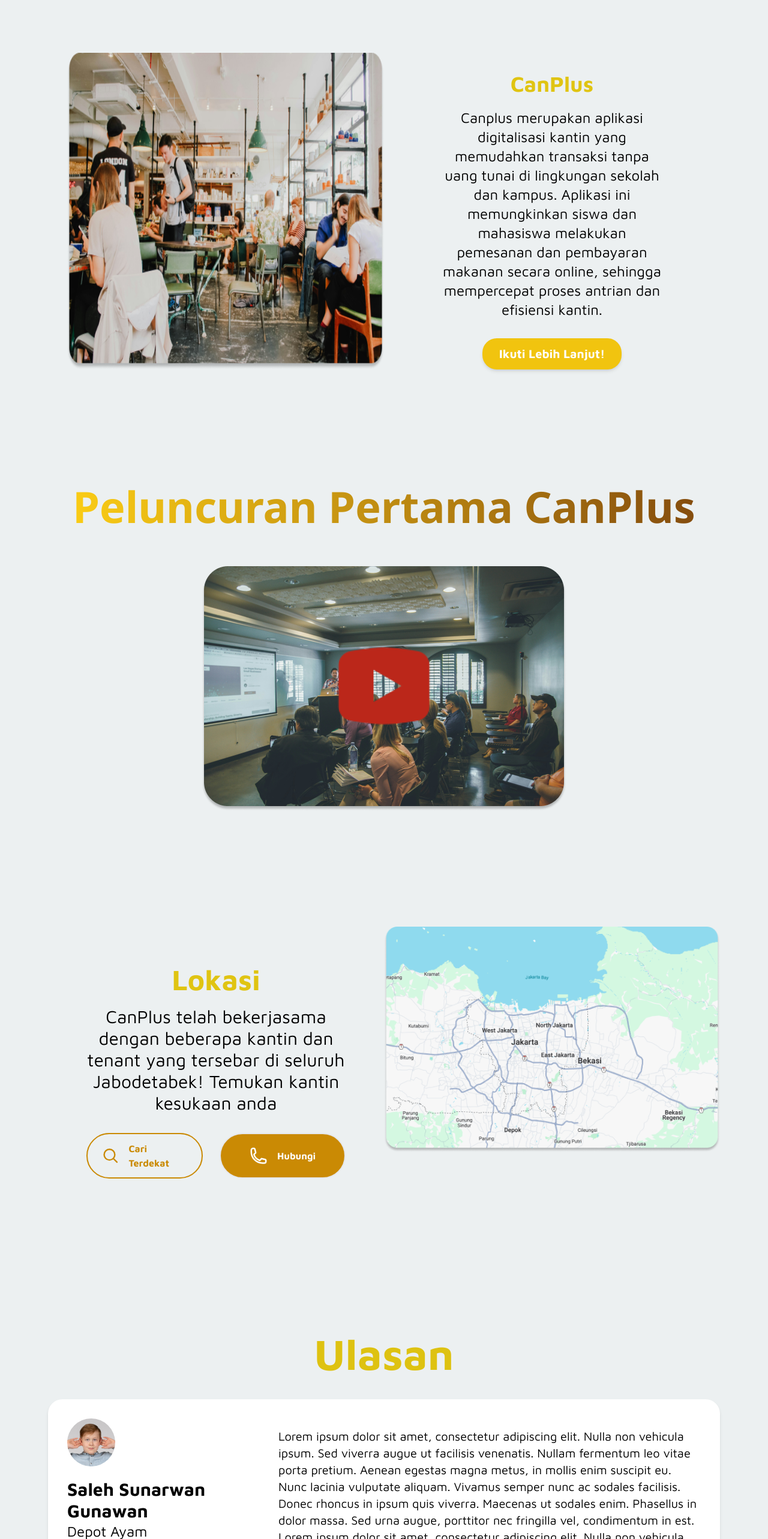
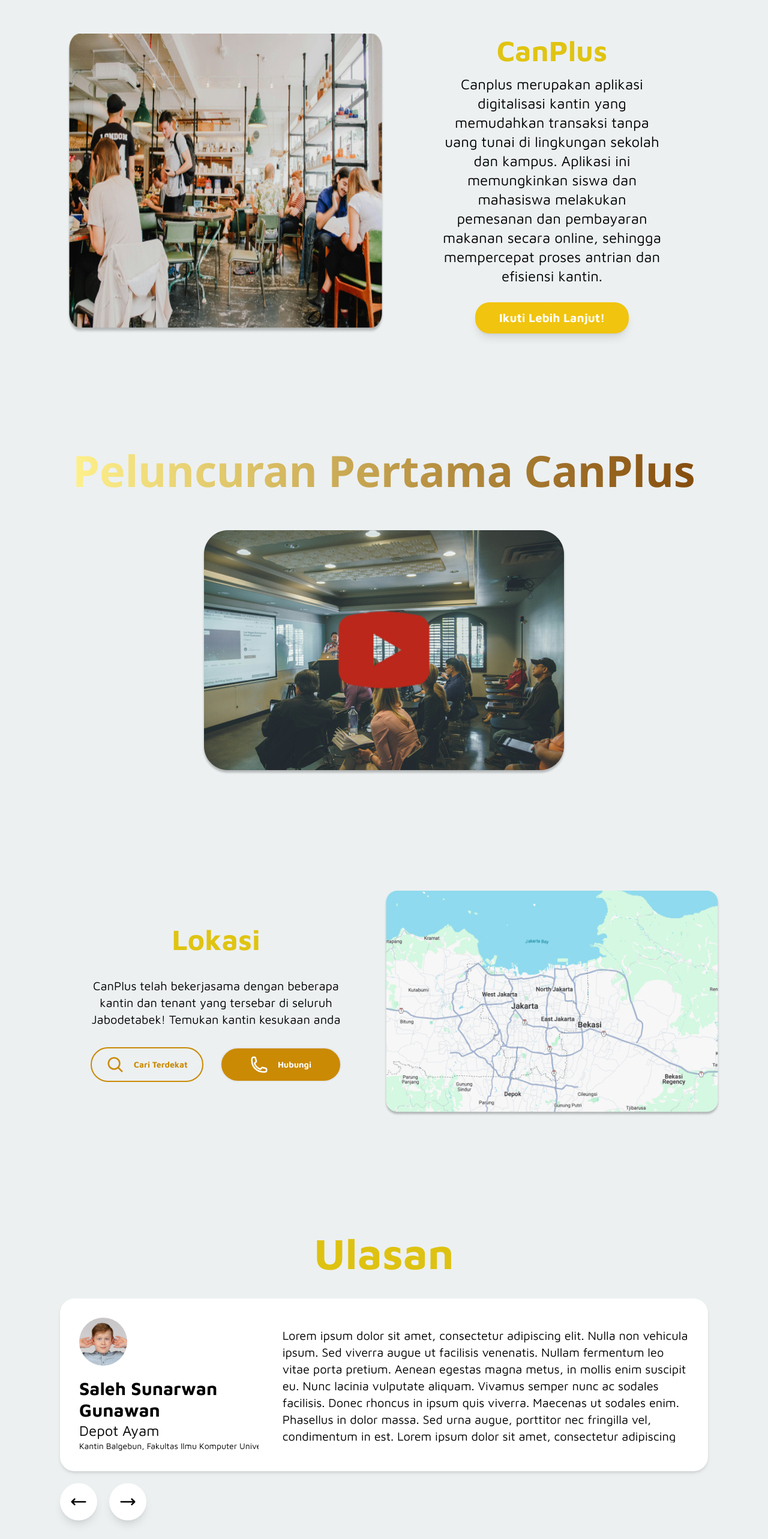
Before and after one commit to DaoistXuandu/can-plus, a Next.js app: page / in a window 1280 px wide. Shown: the part 140-2706 px from the top of the page at 60% size. Built offline with nearby package versions, Linux system fonts and the light colour scheme.

Commit message:
Major: Fixing md and sm responsiveness

```diff
--- a/src/app/components/dashboard/faq.tsx
+++ b/src/app/components/dashboard/faq.tsx
@@ -15,8 +15,8 @@
     }
 
     return (
-        <div className={`${maven_pro.className}`}>
-            <h1 style={{ color: "#DEC211" }} className="font-bold text-7xl">{faq_title}</h1>
+        <div className={`${maven_pro.className} pl-5 pr-5`}>
+            <h1 style={{ color: "#DEC211" }} className="font-bold text-5xl md:text-7xl">{faq_title}</h1>
             <div className="flex flex-col w-full mt-8 space-y-5">
                 {
                     faq_issue.map((issue, index) => (
--- a/src/app/components/dashboard/intro.tsx
+++ b/src/app/components/dashboard/intro.tsx
@@ -3,15 +3,17 @@
 
 export default function Intro() {
     return (
-        <div className={`w-full h-fit flex flex-row mt-24 ${maven_pro.className}`}>
-            <div className="w-6/12 pl-8 flex justify-center">
+        <div className={`w-full h-fit flex flex-row mt-24 md:mt-16 ${maven_pro.className}`}>
+            <div className="hidden lg:flex lg:w-6/12 lg:pl-8 justify-center">
                 <img src="./image/dashboard_1.png" className="rounded-xl" alt="" />
             </div>
-            <div className="w-6/12 text-center items-center flex flex-col mt-8">
-                <h1 style={{ color: "#E0C412" }} className="font-bold text-4xl">{intro_header}</h1>
-                <p className="pl-24 pr-24 text-2xl mt-5">{intro_body}</p>
-                <div style={{ backgroundColor: "#F1C40F" }} className="hover:scale-105 shadow-md cursor-pointer mt-8 pt-3 pb-3 pl-7 pr-7 rounded-3xl w-fit flex text-center font-bold text-white text-xl">{intro_button}</div>
-            </div>
-        </div>
+            <div className={`lg:w-6/12 text-center items-center flex flex-col mt-32 lg:mt-1 space-y-3 lg:space-y-4`} >
+                <h1 style={{ color: "#E0C412" }} className="font-bold text-6xl lg:text-5xl">{intro_header}</h1>
+                <p className="font-thin text-white md:text-black pl-5 pr-5 lg:pl-24 lg:pr-24 text-xl lg:text-2xl">{intro_body}</p>
+                <div className="w-full flex justify-center">
+                    <div style={{ backgroundColor: "#F1C40F" }} className="hover:scale-105 shadow-lg cursor-pointer pt-3 pb-3 pl-10 mt-10 md:mt-3 pr-10 rounded-3xl w-fit flex text-center font-bold text-white text-xl">{intro_button}</div>
+                </div>
+            </div >
+        </div >
     )
 }
--- a/src/app/components/dashboard/launching.tsx
+++ b/src/app/components/dashboard/launching.tsx
@@ -4,8 +4,8 @@
 export default function Launching() {
     return (
         <div className={`flex flex-col items-center mt-16 space-y-16 ${noto_sans.className}`}>
-            <h1 className="font-bold text-7xl w-fit h-fit bg-clip-text bg-gradient-to-r from-yellow-400 to-yellow-800 text-transparent">{launching_header}</h1>
-            <img src="./image/dashboard_2.png" alt="" />
+            <h1 className="font-bold text-4xl md:text-5xl lg:text-7xl text-center w-fit h-fit bg-clip-text bg-gradient-to-r from-yellow-200 to-yellow-500 md:to-yellow-800 text-transparent mt-40 md:mt-0">{launching_header}</h1>
+            <img src="./image/dashboard_2.png" className="pl-5 pr-5 md:pl-16 md:pr-16 lg:pl-0 lg:pr-0" alt="" />
         </div>
     )
 
--- a/src/app/components/dashboard/location.tsx
+++ b/src/app/components/dashboard/location.tsx
@@ -6,27 +6,37 @@
 
 export default function Location() {
     return (
-        <div className={`w-full flex flex-row ${maven_pro.className}`}>
-            <div className="w-1/2 flex flex-col items-center p-16">
-                <h1 style={{ color: "#E0C412" }} className="font-bold text-5xl">
+        <div className={`w-full flex md:flex-row space-x-10 lg:space-x-0 ${maven_pro.className}`}>
+            <div className="md:w-1/2 flex flex-col items-center justify-center">
+                <h1 style={{ color: "#E0C412" }} className="font-bold text-4xl lg:text-5xl">
                     {location_header}
                 </h1>
-                <p className="text-center text-3xl mt-5">
+
+                <a href={canPlus_location} className="md:hidden pl-5 pr-5 pt-10">
+                    <img src="./image/dashboard_3.png" alt="" />
+                </a>
+
+
+                <p className="text-center text-md md:text-xl pl-8 pr-8 lg:text-xl mt-10  lg:pl-16 lg:pr-16">
                     {location_body}
                 </p>
 
-                <div className="flex flex-row mt-8 space-x-7">
-                    <a href={canPlus_near} className="flex flex-row space-x-4 border border-yellow-600 text-yellow-600 border-2 pl-6 pr-6 pt-3 pb-3 rounded-full justify-center items-center text-md hover:bg-yellow-600 hover:text-white cursor-pointer">
-                        <SearchIcon width={30} height={30} stroke={2} />
+                <div className="flex flex-row mt-6 lg:mt-8 space-x-3 lg:space-x-7 text-sm lg:text-md">
+                    <a href={canPlus_near} className="flex flex-row lg:space-x-4 border border-yellow-600 text-yellow-600 border-2 pl-6 pr-6 pt-3 pb-3 rounded-full justify-center items-center hover:bg-yellow-600 hover:text-white cursor-pointer">
+                        <div className="hidden lg:flex">
+                            <SearchIcon width={30} height={30} stroke={2} />
+                        </div>
                         <p className="font-bold">{location_icon_search}</p>
                     </a>
-                    <div className="flex flex-row space-x-4 bg-yellow-600 text-white border border-2 pl-12 pr-12 pt-3 pb-3 rounded-full justify-center items-center text-md hover:bg-transparent hover:border-yellow-600 hover:text-yellow-600 cursor-pointer">
-                        <PhoneIcon width={30} height={30} stroke={2} />
+                    <div className="flex flex-row lg:space-x-4 bg-yellow-600 text-white border border-2 pl-12 pr-12 pt-3 pb-3 rounded-full justify-center items-center hover:bg-transparent hover:border-yellow-600 hover:text-yellow-600 cursor-pointer">
+                        <div className="hidden lg:flex">
+                            <PhoneIcon width={30} height={30} stroke={2} />
+                        </div>
                         <p className="font-bold">{location_icon_phone}</p>
                     </div>
                 </div>
             </div>
-            <a href={canPlus_location} className="w-1/2">
+            <a href={canPlus_location} className="md:w-1/2 hidden md:flex">
                 <img src="./image/dashboard_3.png" alt="" />
             </a>
         </div>
--- a/src/app/components/dashboard/review.tsx
+++ b/src/app/components/dashboard/review.tsx
@@ -2,33 +2,38 @@
 import { maven_pro } from "@/lib/font";
 import LeftArrow from "@/lib/icon/left_arrow";
 import RightArrow from "@/lib/icon/right_arrow";
-import { useState } from "react";
+import { useEffect, useState } from "react";
 
 export default function Review() {
     const [reviewIndex, setReviewIndex] = useState(2)
+    const [width, setWidth] = useState(window.innerWidth)
+
+    useEffect(() => {
+        setWidth(window.innerWidth)
+    }, [])
 
     return (
-        <div className={`w-full ${maven_pro.className}`}>
-            <h1 style={{ color: "#DEC211" }} className="font-bold text-7xl text-center">{review_title}</h1>
+        <div className={`w-full ${maven_pro.className} pl-5 pr-5 flex flex-col`}>
+            <h1 style={{ color: "#DEC211" }} className="font-bold text-5xl text-left md:text-7xl md:text-center">{review_title}</h1>
 
-            <div className="flex flex-row w-full bg-white rounded-3xl p-8 mt-10 shadow-md">
-                <div className="w-4/12 flex flex-col">
-                    <div style={{ width: "80px", height: "80px" }} className="bg-transparent">
+            <div className="flex flex-col md:flex-row w-full bg-white rounded-3xl p-8 mt-10 shadow-md">
+                <div className="md:w-4/12 flex flex-row md:flex-col">
+                    <div style={{ width: `${width < 760 ? 50 : 80}px`, height: `${width < 760 ? 50 : 80}px` }} className="bg-transparent">
                         <img src={`${review_user[reviewIndex].image}`} className="rounded-full" alt="" />
                     </div>
-                    <div className="mt-5">
-                        <div className="font-bold text-3xl">{review_user[reviewIndex].name}</div>
-                        <div className="text-2xl">{review_user[reviewIndex].place}</div>
-                        <div className="w-full pr-20 text-sm truncate hover:text-clip hover:whitespace-normal">{review_user[reviewIndex].address}</div>
+                    <div className="md:mt-5 md:pr-10 pl-3 flex md:flex-col items-center md:items-start md:pl-0">
+                        <div className="font-bold text-md md:text-3xl">{review_user[reviewIndex].name}</div>
+                        <div className="hidden md:flex text-2xl">{review_user[reviewIndex].place}</div>
+                        <div className="hidden md:flex w-full text-sm truncate text-ellipsis hover:text-clip hover:whitespace-normal">{review_user[reviewIndex].address}</div>
                     </div>
                 </div>
-                <div className="w-8/12 items-center flex">
-                    <div className="text-xl h-48 overflow-hidden text-ellipsis">
+                <div className="md:w-8/12 items-center flex mt-5 md:mt-0">
+                    <div className="text-md md:text-xl h-40 md:h-48 overflow-hidden scroll-auto text-ellipsis">
                         {review_user[reviewIndex].comment}
                     </div>
                 </div>
             </div>
-            <div className="flex flex-row mt-5 space-x-5">
+            <div className="flex flex-row mt-5 md:space-x-5 w-full">
                 <div className="w-fit h-fit p-4 bg-white rounded-full shadow-lg cursor-pointer hover:scale-110" onClick={e => (setReviewIndex((reviewIndex + review_user.length - 1) % review_user.length))}>
                     <LeftArrow size={30} stroke={2} />
                 </div>
--- a/src/app/globals.css
+++ b/src/app/globals.css
@@ -16,14 +16,21 @@
   }
 }
 
+
+@media (max-width: 768px) {
+
+  /* or 301 if you want really the same as previously.  */
+  .background-image {
+    background-image: url('/image/background_phone.png');
+    height: fit-content;
+  }
+}
+
 body {
   color: rgb(var(--foreground-rgb));
-  background: linear-gradient(
-      to bottom,
+  background: linear-gradient(to bottom,
       transparent,
-      rgb(var(--background-end-rgb))
-    )
-    rgb(var(--background-start-rgb));
+      rgb(var(--background-end-rgb))) rgb(var(--background-start-rgb));
 }
 
 @layer utilities {
--- a/src/app/page.tsx
+++ b/src/app/page.tsx
@@ -9,8 +9,10 @@
 
 export default function Home() {
   return (
-    <div style={{ backgroundColor: "#ECF0F1", backgroundRepeat: "no-repeat" }} className="min-h-screen max-h-fit text-black">
-      <div className="lg:p-12 lg:pl-20 lg:pr-20">
+    <div style={{
+      backgroundColor: "#ECF0F1", backgroundRepeat: "no-repeat"
+    }} className="min-h-screen text-black background-image">
+      <div className="md:p-12 md:pl-20 md:pr-20">
         <NavBar />
         <div className="flex flex-col space-y-48">
           <Intro />
```
Also changed, not shown: src/app/components/dashboard/footer.tsx (+5 -5 lines), src/app/components/dashboard/navBar.tsx (+7 -7 lines), 2 other files (tests, documents, lock files or other folders).
